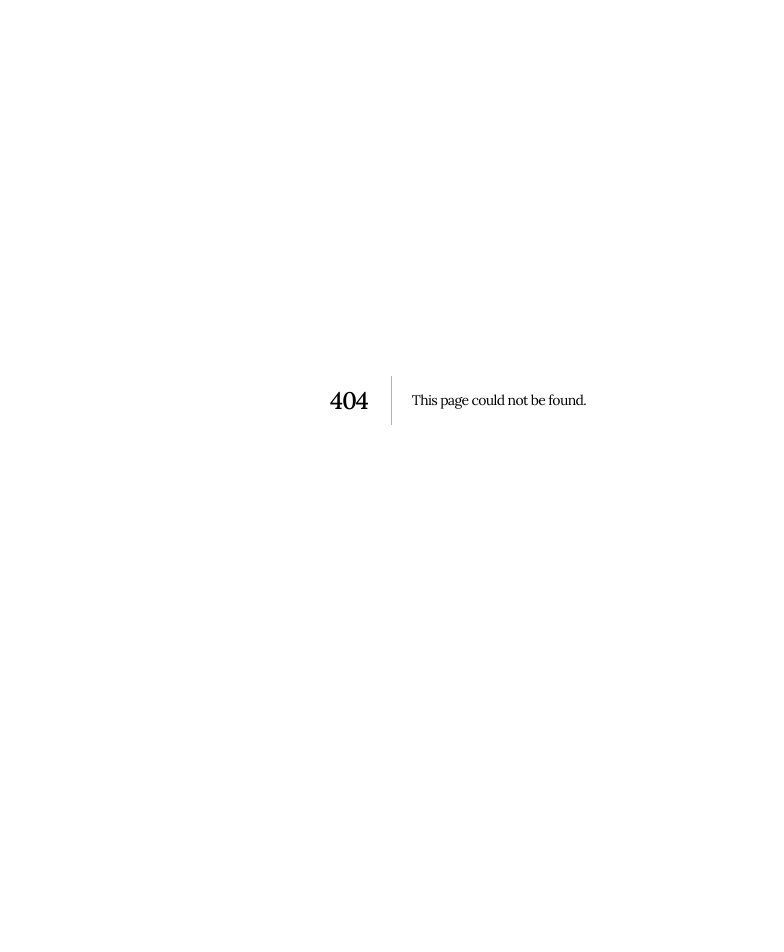
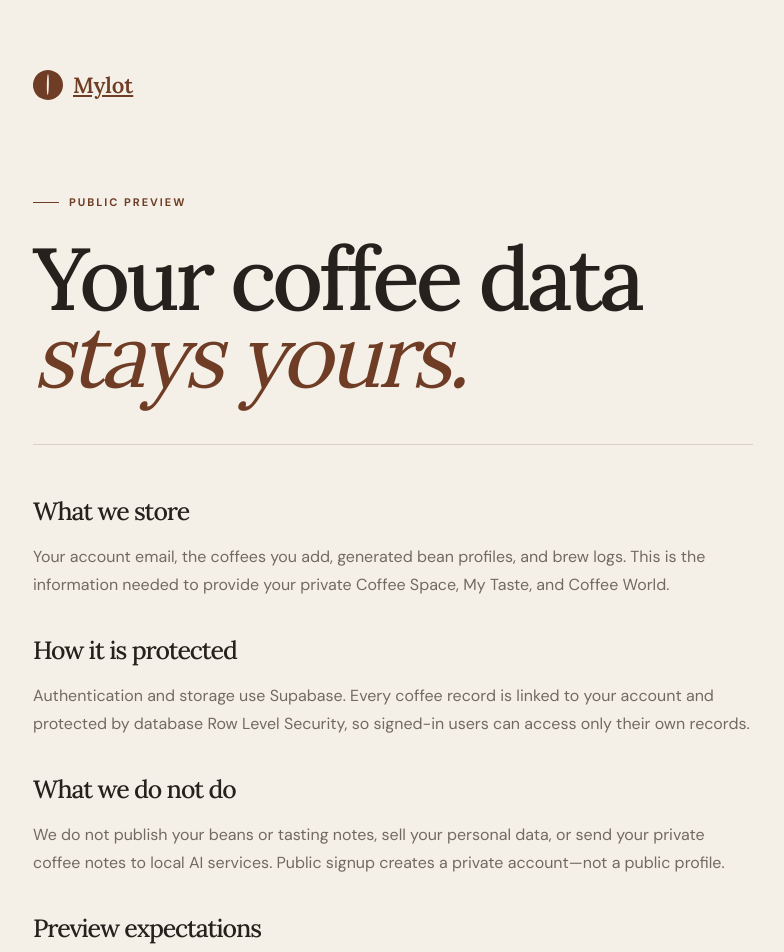
Before and after one commit to cindyguan28/coffee-ai-assistant, a Next.js app in the folder frontend/: page /privacy in a window 1280 px wide. Before the commit this address had no page. Shown: the top 952 px of the page, without its empty margins (182-966 px from the left). Before the commit the page ends 800 px from the top, so only its background shows below. Built offline with nearby package versions, Linux system fonts and the light colour scheme.

Commit message:
chore(release): prepare public preview verification (COF-24)

```diff
--- /dev/null
+++ b/frontend/app/global-error.tsx
@@ -0,0 +1,5 @@
+"use client";
+
+export default function GlobalError({ reset }: { error: Error & { digest?: string }; reset: () => void }) {
+  return <html lang="en"><body style={{ margin: 0, background: "#f5f0e7", color: "#25211d", fontFamily: "sans-serif" }}><main style={{ maxWidth: 680, margin: "0 auto", padding: "15vh 24px" }}><h1>Mylot needs another moment.</h1><p>The application could not load safely. Your saved coffee data has not been changed.</p><button onClick={reset} style={{ padding: "14px 18px", background: "#6f3d25", color: "white", border: 0, cursor: "pointer" }}>Try again</button></main></body></html>;
+}
--- a/frontend/app/globals.css
+++ b/frontend/app/globals.css
@@ -148,6 +148,7 @@ h1 em, h2 em { color: var(--coffee); font-weight: 400; }
 .auth-switch a { color: var(--coffee); font-weight: 700; border-bottom: 1px solid; }
 .auth-forgot { justify-self: end; color: var(--coffee); font-size: 11px; font-weight: 700; margin: -7px 0 18px; border-bottom: 1px solid; }
 .auth-legal { color: var(--muted); font-size: 10px; line-height: 1.55; text-align: center; margin: 18px 0 0; }
+.auth-legal a, .legal-page a:not(.button) { color: var(--coffee); text-decoration: underline; }
 .auth-back { display: block; text-align: center; color: var(--muted); font-size: 11px; margin-top: 30px; }
 
 .space-page { min-height: 100vh; background: var(--paper); }
@@ -239,6 +240,15 @@ h1 em, h2 em { color: var(--coffee); font-weight: 400; }
 .country-detail dl div { background: var(--coffee-dark); padding: 18px; }
 .country-detail dt { color: #cfbfae; font-size: 10px; margin-bottom: 8px; }
 .country-detail dd { margin: 0; font: 500 22px var(--font-serif), serif; }
+.legal-page, .error-page { width: min(850px, calc(100% - 48px)); margin: auto; padding: 70px 0 110px; }
+.legal-page > .kicker { margin-top: 90px; }
+.legal-page h1, .error-page h1 { font-size: clamp(48px, 8vw, 88px); }
+.legal-page section { max-width: 720px; border-top: 1px solid var(--line); margin: 50px 0; padding-top: 15px; }
+.legal-page section h2 { font-size: 25px; margin: 35px 0 10px; }
+.legal-page section p, .error-page > p { color: var(--muted); line-height: 1.75; }
+.error-page { min-height: 100vh; display: flex; flex-direction: column; align-items: flex-start; justify-content: center; }
+.error-page .button { margin-top: 25px; cursor: pointer; }
+.error-page code { background: var(--paper-deep); padding: 8px 10px; font-size: 11px; }
 
 @media (max-width: 800px) {
   .shell { width: min(100% - 28px, 1180px); }
--- a/frontend/app/login/page.tsx
+++ b/frontend/app/login/page.tsx
@@ -92,7 +92,7 @@ export default async function LoginPage({ searchParams }: LoginPageProps) {
         </Link>
       </p>
       <p className="auth-legal">
-        By continuing, you create a private account. Nothing is published to the community without your action.
+        By continuing, you create a private account. Nothing is published to the community without your action. <Link href="/privacy">Read the preview privacy note.</Link>
       </p>
       <Link className="auth-back" href="/">← Back to the introduction</Link>
     </AuthShell>
--- a/frontend/app/page.tsx
+++ b/frontend/app/page.tsx
@@ -165,7 +165,7 @@ export default function Home() {
       <footer className="footer shell">
         <a className="brand" href="#top"><CoffeeMark /><span>Mylot</span></a>
         <p>Your coffee memories, kept close.</p>
-        <span>Public preview · 2026</span>
+        <span><a href="/privacy">Privacy</a> · <a href="https://github.com/cindyguan28/coffee-ai-assistant/issues/new" rel="noreferrer" target="_blank">Feedback ↗</a> · Public preview 2026</span>
       </footer>
     </main>
   );
--- /dev/null
+++ b/frontend/app/privacy/page.tsx
@@ -0,0 +1,24 @@
+import Link from "next/link";
+
+export const metadata = { title: "Privacy — Mylot Coffee" };
+
+export default function PrivacyPage() {
+  return <main className="legal-page">
+    <Link className="brand" href="/"><span className="coffee-mark" aria-hidden="true"><span /></span><span>Mylot</span></Link>
+    <p className="kicker"><span /> Public preview</p>
+    <h1>Your coffee data<br /><em>stays yours.</em></h1>
+    <section>
+      <h2>What we store</h2>
+      <p>Your account email, the coffees you add, generated bean profiles, and brew logs. This is the information needed to provide your private Coffee Space, My Taste, and Coffee World.</p>
+      <h2>How it is protected</h2>
+      <p>Authentication and storage use Supabase. Every coffee record is linked to your account and protected by database Row Level Security, so signed-in users can access only their own records.</p>
+      <h2>What we do not do</h2>
+      <p>We do not publish your beans or tasting notes, sell your personal data, or send your private coffee notes to local AI services. Public signup creates a private account—not a public profile.</p>
+      <h2>Preview expectations</h2>
+      <p>Mylot is an early public preview. Avoid entering secrets or information unrelated to coffee. Features and the data model may change while testing continues.</p>
+      <h2>Questions or deletion requests</h2>
+      <p>Open a private request with the project owner or use the project’s <a href="https://github.com/cindyguan28/coffee-ai-assistant/issues/new" rel="noreferrer" target="_blank">feedback channel ↗</a>. Account self-deletion will be added before a wider launch.</p>
+    </section>
+    <Link className="button button-primary" href="/login?mode=signup">Create my private space ↗</Link>
+  </main>;
+}
--- a/frontend/package.json
+++ b/frontend/package.json
@@ -7,7 +7,8 @@
     "build": "next build",
     "start": "next start",
     "lint": "eslint .",
-    "test": "vitest run"
+    "test": "vitest run",
+    "smoke": "node scripts/smoke.mjs"
   },
   "dependencies": {
     "@supabase/ssr": "^0.12.6",
```
Also changed, not shown: frontend/app/error.tsx (added, +11 -0 lines), frontend/scripts/smoke.mjs (added, +22 -0 lines), 2 other files (tests, documents, lock files or other folders).
